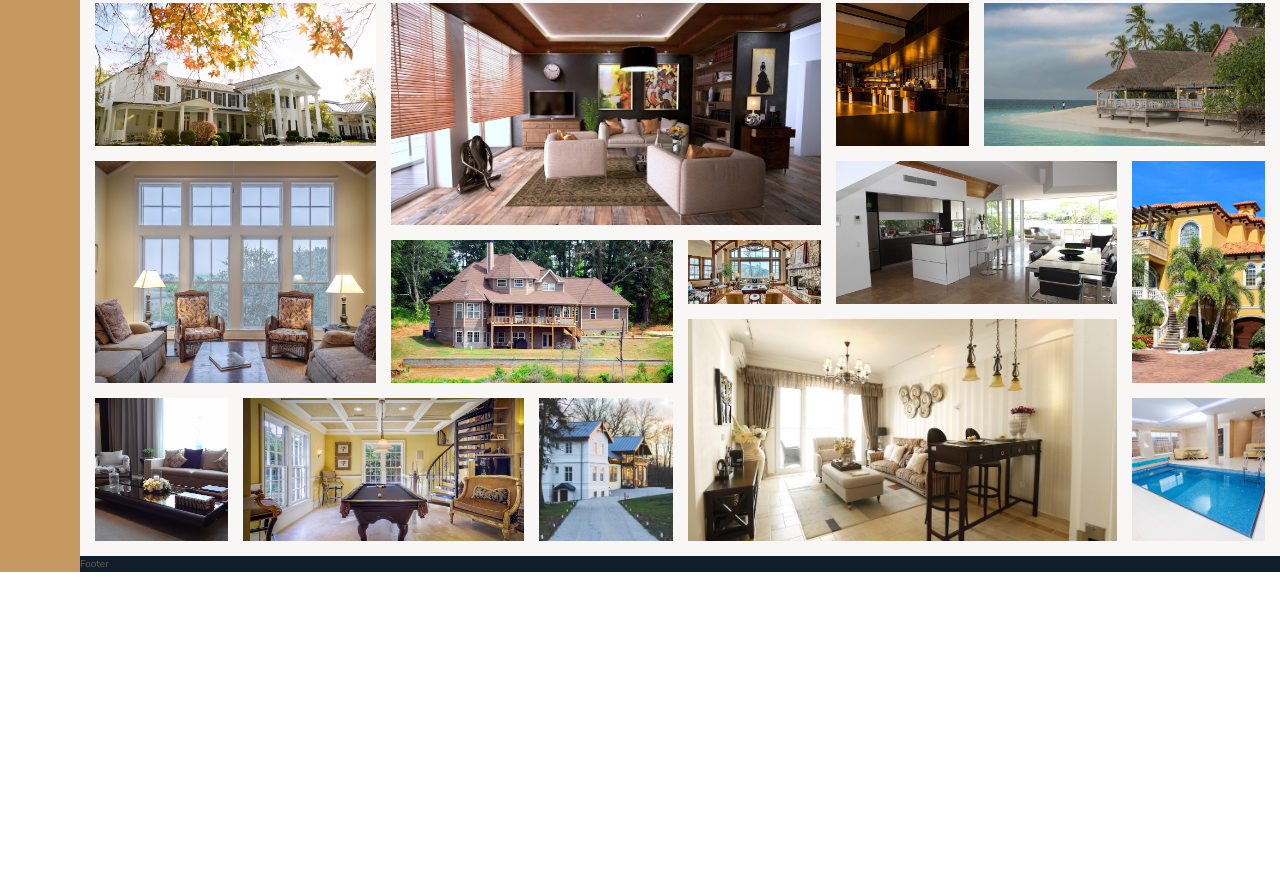
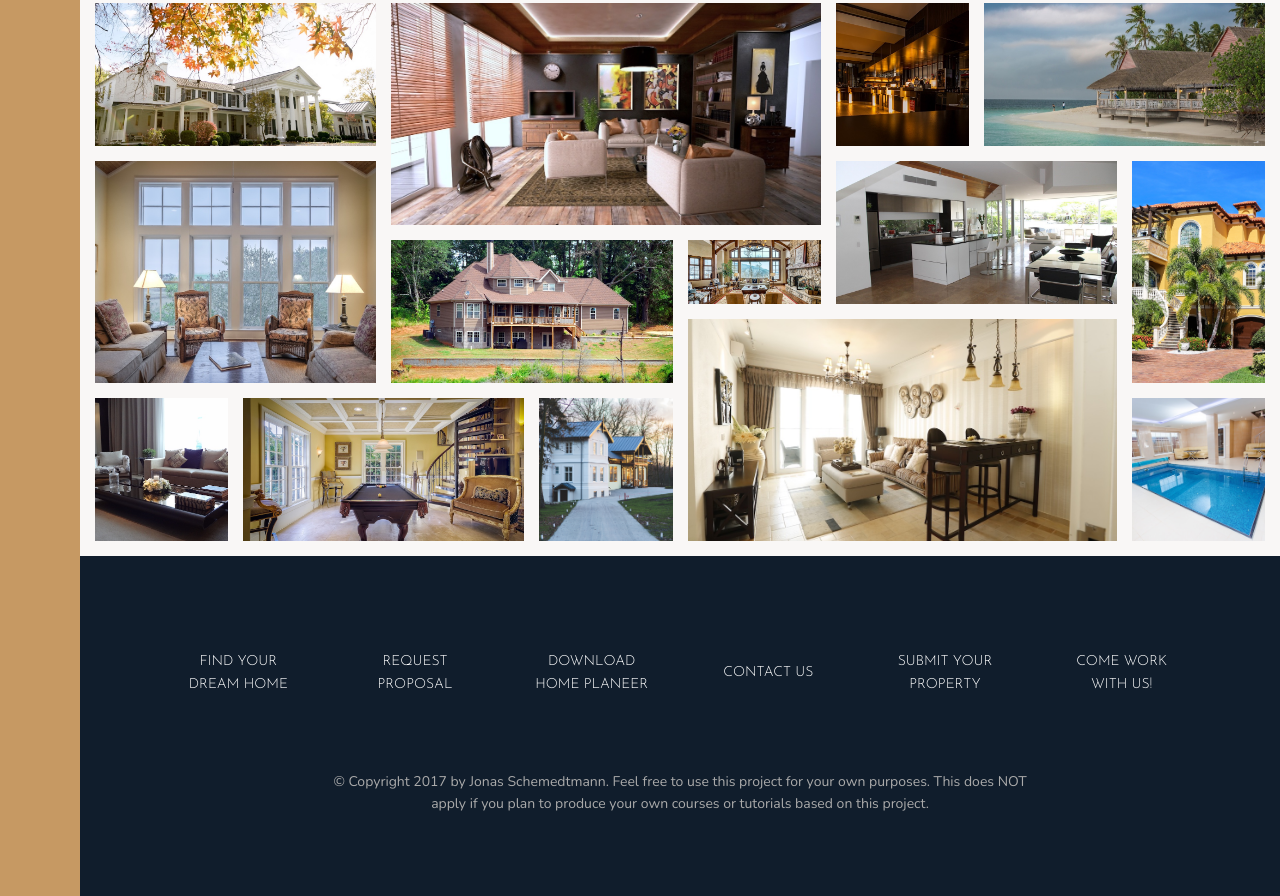
Before and after one commit to Ochanissi/Nexter, a website: page index.html in a window 1280 px wide. Shown: the part 3084-3980 px from the top of the page. Before the commit the page ends 3656 px from the top, so only its background shows below. Drawn offline with nearby package versions, Linux system fonts and the light colour scheme.

Commit message:
building the footer

```diff
--- a/index.html
+++ b/index.html
@@ -336,7 +336,17 @@
         </section>
 
         <footer class="footer">
-            Footer
+            <ul class="nav">
+                <li class="va__item"><a href="#" class="nav__link">Find your dream home</a></li>
+                <li class="va__item"><a href="#" class="nav__link">Request proposal</a></li>
+                <li class="va__item"><a href="#" class="nav__link">Download home planeer</a></li>
+                <li class="va__item"><a href="#" class="nav__link">Contact us</a></li>
+                <li class="va__item"><a href="#" class="nav__link">Submit your property</a></li>
+                <li class="va__item"><a href="#" class="nav__link">Come work with us!</a></li>
+            </ul>
+            <p class="copyright">
+                &copy; Copyright 2017 by Jonas Schemedtmann. Feel free to use this project for your own purposes. This does NOT apply if you plan to produce your own courses or tutorials based on this project.
+            </p>
         </footer>
     </body>
 </html>
--- a/sass/_footer.scss
+++ b/sass/_footer.scss
@@ -1,4 +1,48 @@
 .footer {
     background-color: $color-secondary;
     grid-column: full-start / full-end;
+
+    padding: 8rem;
+
+
 }
+
+.nav {
+    list-style: none;
+
+    display: grid;
+    grid-template-columns: repeat(auto-fit, minmax(15rem, 1fr));
+    grid-gap: 2rem;
+    align-items: center;
+
+    &__link:link,
+    &__link:visited {
+        font-size: 1.4rem;
+        color: #fff;
+        text-decoration: none;
+        font-family: $font-display;
+        text-transform: uppercase;
+        text-align: center;
+        padding: 1.5rem;
+        display: block;
+        // margin: 2rem;
+        transition: all .2s;
+
+    }
+
+    &__link:hover,
+    &__link:active {
+        background-color: rgba(#fff, .05);
+        transform: translateY(-3px);
+    }
+}
+
+.copyright {
+    font-size: 1.4rem;
+    color: $color-grey-light-2;
+    margin-top: 6rem;
+    margin-left: auto;
+    margin-right: auto;
+    text-align: center;
+    width: 70%;
+}
```
Also changed, not shown: css/style.css.
